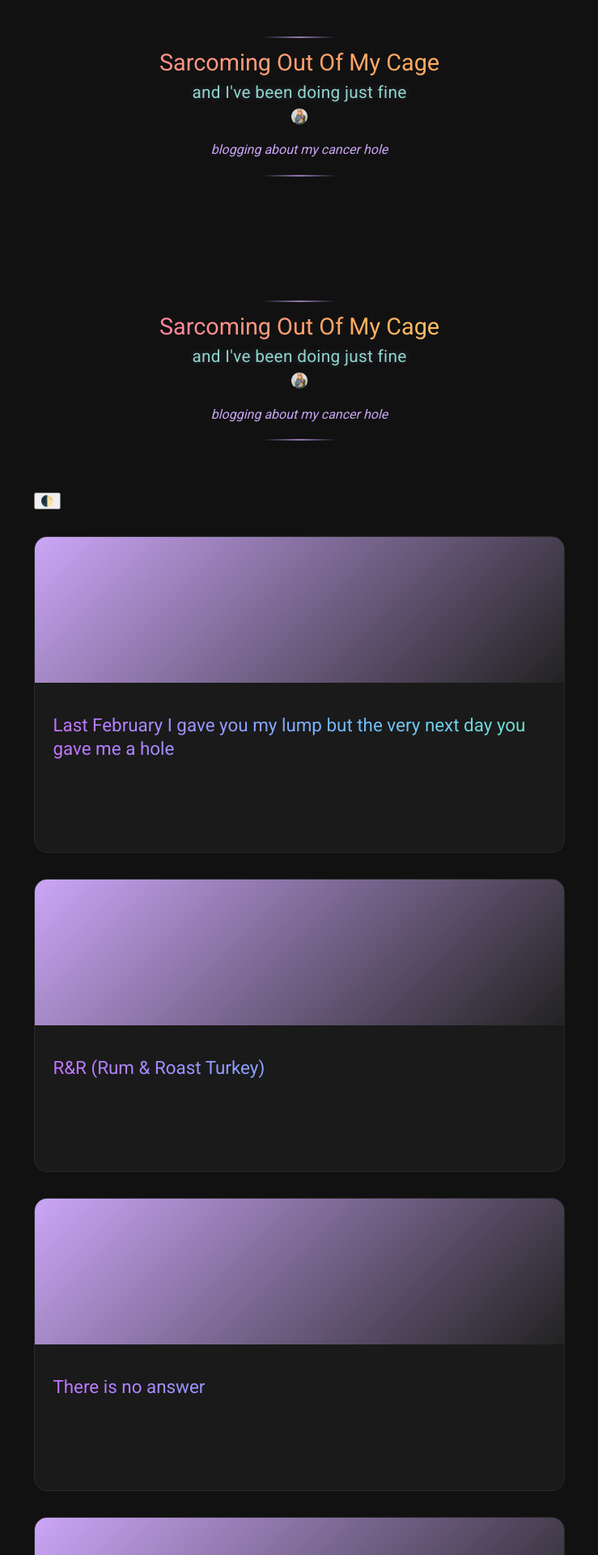
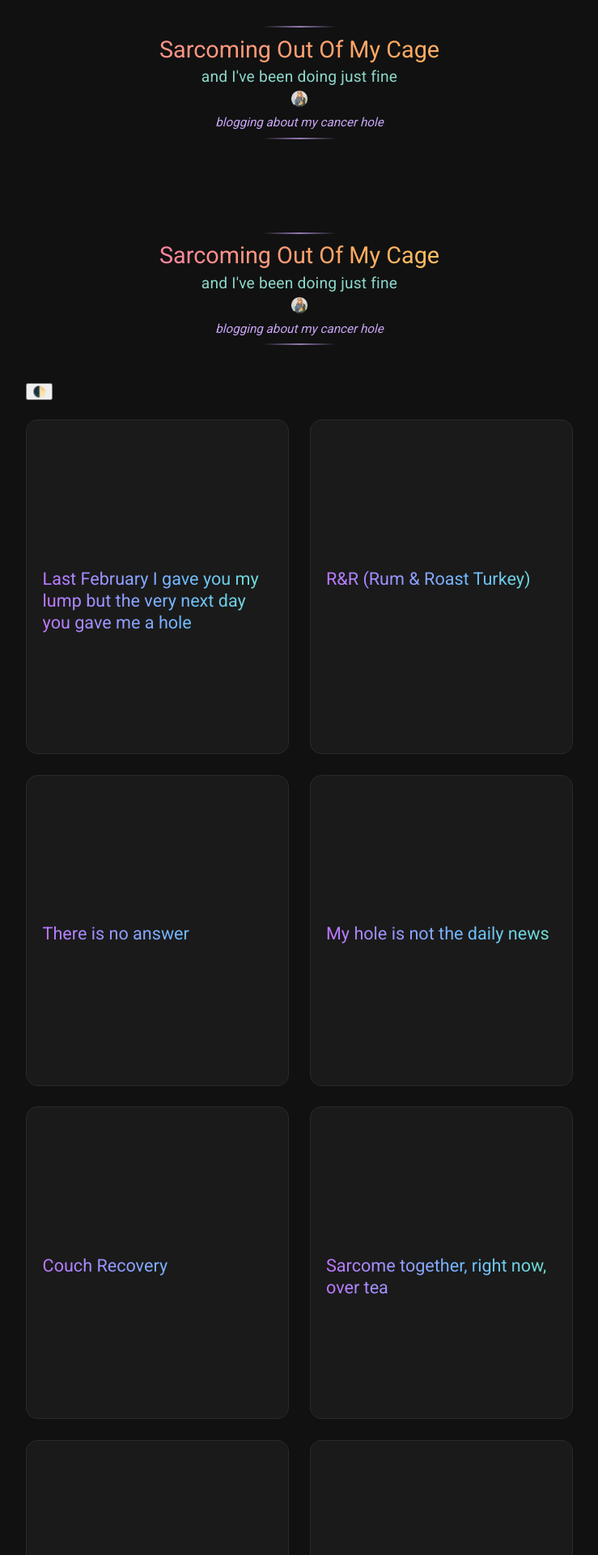
Before and after one commit to Marmitewarlock/suzal, a Jekyll site: the page built from blog.md, in a window 1280 px wide. Shown: the top 1920 px of the page at 81% size, without its empty margins (270-1009 px from the left). Built offline with Jekyll 4.4.1, drawn with Linux system fonts in a browser that asks for light colours.

Commit message:
Update royal-velvet.css

```diff
--- a/assets/css/royal-velvet.css
+++ b/assets/css/royal-velvet.css
@@ -19,7 +19,6 @@
   --text-accent: var(--lavender);
   --border-color: #d8c9b8;
 
-  /* Typography — Roboto Thin + Regular */
   --font-text: 'Roboto', sans-serif;
   --font-header: 'Roboto', sans-serif;
   --font-title: 'Roboto', sans-serif;
@@ -70,11 +69,11 @@
 .markdown-preview-view {
   max-width: 720px;
   margin: 0 auto;
-  padding: 1.5rem 2rem;
+  padding: 1.2rem 1.4rem;
 }
 
 /*──────────────────────────────────────────────
-  Typography
+  Compact Typography
 ──────────────────────────────────────────────*/
 
 h1 {
@@ -93,9 +92,12 @@
   color: transparent !important;
   -webkit-text-fill-color: transparent !important;
   font-weight: 400 !important;
-  margin-top: 1.2em;
-  margin-bottom: 0.4em;
+  margin: 0.35em 0 0.25em;
 }
+
+h2 { margin: 0.32em 0 0.22em; }
+h3 { margin: 0.28em 0 0.18em; }
+h4, h5, h6 { margin: 0.24em 0 0.14em; }
 
 h2, h3, h4, h5, h6 {
   font-weight: 400 !important;
@@ -109,8 +111,8 @@
 
 p {
   color: var(--text-normal);
-  line-height: 1.6;
-  margin: 1em 0;
+  line-height: 1.55;
+  margin: 0.45em 0;
   font-weight: 100;
 }
 
@@ -122,6 +124,8 @@
 .markdown-preview-view h5,
 .markdown-preview-view h6 {
   font-weight: 400 !important;
+  margin-top: 0.3em;
+  margin-bottom: 0.2em;
 }
 
 /*──────────────────────────────────────────────
@@ -159,10 +163,11 @@
 code {
   background: var(--background-secondary);
   color: var(--text-normal);
-  padding: 0.4em 0.6em;
+  padding: 0.35em 0.55em;
   border-radius: 6px;
   font-size: 0.95rem;
   font-weight: 100;
+  margin: 0.6em 0;
 }
 
 /*──────────────────────────────────────────────
@@ -171,9 +176,9 @@
 
 blockquote {
   border-left: 3px solid var(--text-accent);
-  padding-left: 1em;
+  padding-left: 0.8em;
   color: var(--text-muted);
-  margin: 1.2em 0;
+  margin: 0.8em 0;
   font-weight: 100;
 }
 
@@ -184,18 +189,18 @@
 .callout {
   border-left: 4px solid var(--text-accent);
   background: var(--background-secondary);
-  padding: 1rem 1.2rem;
-  margin: 1.4rem 0;
+  padding: 0.9rem 1rem;
+  margin: 1rem 0;
   border-radius: 6px;
 }
 
 .callout-title {
   font-weight: 400;
-  margin-bottom: 0.6rem;
+  margin-bottom: 0.4rem;
   color: var(--text-accent);
   display: flex;
   align-items: center;
-  gap: 0.5rem;
+  gap: 0.4rem;
 }
 
 .callout-title::before {
@@ -206,15 +211,9 @@
 
 .callout-content {
   color: var(--text-normal);
-  line-height: 1.6;
+  line-height: 1.55;
   font-weight: 100;
 }
-
-.callout[data-callout="note"]    { --text-accent: var(--sapphire); }
-.callout[data-callout="warning"] { --text-accent: var(--gold); }
-.callout[data-callout="danger"]  { --text-accent: var(--rose); }
-.callout[data-callout="tip"]     { --text-accent: var(--teal); }
-.callout[data-callout="info"]    { --text-accent: var(--teal); }
 
 /*──────────────────────────────────────────────
   Post Grid + Cards
@@ -222,69 +221,61 @@
 
 .post-grid {
   display: grid;
-  gap: 2rem;
+  gap: 1.6rem;
   grid-template-columns: repeat(auto-fit, minmax(320px, 1fr));
-  margin-top: 2rem;
+  margin-top: 1.4rem;
 }
 
 .post-card {
   background: var(--background-secondary);
   border: 1px solid var(--border-color);
-  border-radius: 16px;
+  border-radius: 14px;
   overflow: hidden;
   backdrop-filter: blur(6px);
   transition: transform 0.2s ease, border-color 0.2s ease;
 }
 
 .post-card:hover {
-  transform: translateY(-4px);
+  transform: translateY(-3px);
   border-color: var(--text-accent);
 }
 
 .post-card-thumb {
-  height: 180px;
+  height: 160px;
   background-size: cover;
   background-position: center;
 }
 
-.post-card-thumb.placeholder {
-  background: linear-gradient(
-    135deg,
-    var(--lavender),
-    var(--background-tertiary)
-  );
-}
-
 .post-card-link {
   display: block;
-  padding: 1.2rem 1.4rem;
+  padding: 1rem 1.2rem;
   text-decoration: none;
 }
 
 .post-card-title {
-  font-size: 1.4rem;
-  line-height: 1.3;
-  margin-bottom: 0.6rem;
+  font-size: 1.35rem;
+  line-height: 1.25;
+  margin-bottom: 0.4rem;
   font-weight: 400;
   color: var(--text-accent);
 }
 
 .post-card-meta {
   display: flex;
-  gap: 1rem;
+  gap: 0.8rem;
   font-size: 0.9rem;
   opacity: 0.75;
-  margin-bottom: 0.8rem;
+  margin-bottom: 0.6rem;
   color: var(--text-muted);
   font-weight: 100;
 }
 
 .post-card-excerpt {
   font-size: 1rem;
-  line-height: 1.6;
+  line-height: 1.55;
   opacity: 0.85;
-  margin-top: 0.4rem;
-  margin-bottom: 0.2rem;
+  margin-top: 0.3rem;
+  margin-bottom: 0.1rem;
   color: var(--text-normal);
   font-weight: 100;
 }
@@ -295,39 +286,39 @@
 
 .rv-blog-header.royal-crest {
   text-align: center;
-  padding: 2rem 1rem 1.5rem;
-  margin-bottom: 1.5rem;
+  padding: 1.4rem 1rem 1.2rem;
+  margin-bottom: 1rem;
 }
 
 .crest-line {
   width: 90px;
   height: 2px;
-  margin: 0.8rem auto;
+  margin: 0.6rem auto;
   background: linear-gradient(90deg, transparent, var(--lavender), transparent);
   opacity: 0.7;
 }
 
 .rv-blog-header h1.rv-blog-title {
   font-size: 1.8rem !important;
-  margin: 0.2rem 0 0.4rem !important;
-  line-height: 1.25 !important;
+  margin: 0.15rem 0 0.3rem !important;
+  line-height: 1.2 !important;
   font-weight: 400 !important;
 }
 
 .rv-blog-header h2.rv-blog-subtitle {
-  font-size: 1.3rem;
+  font-size: 1.2rem;
   font-weight: 400;
   color: var(--lavender);
   opacity: 0.95;
-  letter-spacing: 0.3px;
-  margin-top: 0.4rem;
-  margin-bottom: 0.2rem;
-  text-shadow: 0 0 10px rgba(203, 166, 247, 0.25);
+  letter-spacing: 0.2px;
+  margin-top: 0.3rem;
+  margin-bottom: 0.15rem;
 }
 
 .rv-blog-header h4.rv-blog-description {
-  font-size: 1rem;
+  font-size: 0.95rem;
   font-weight: 400;
+  margin-top: 0.2rem;
 }
 
 .rv-header-image {
@@ -335,7 +326,7 @@
   height: 20px !important;
   object-fit: contain;
   display: block;
-  margin: 0.5rem auto 0.75rem;
+  margin: 0.4rem auto 0.6rem;
 }
 
 /*──────────────────────────────────────────────
@@ -344,8 +335,8 @@
 
 .rv-page-card {
   position: relative;
-  padding: 1.5rem;
-  margin: 2rem 0;
+  padding: 1.2rem;
+  margin: 1.2rem 0;
   border-radius: 14px;
   background: var(--background-primary);
   z-index: 1;
```
